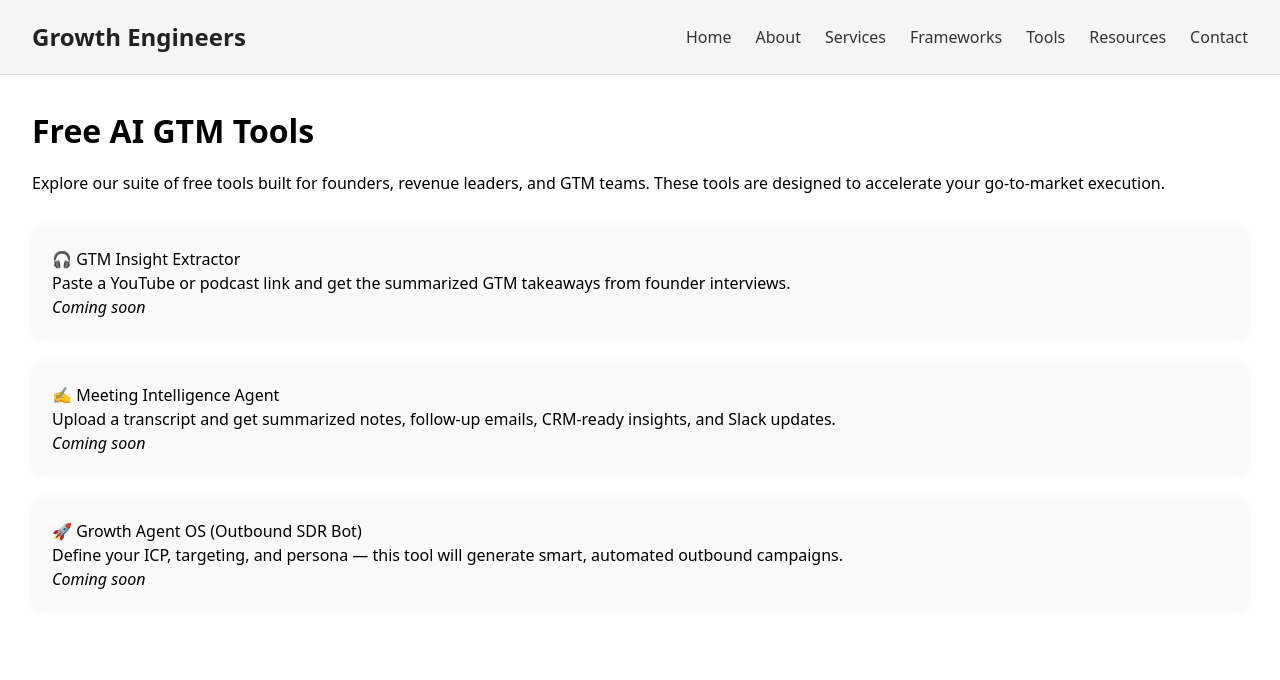
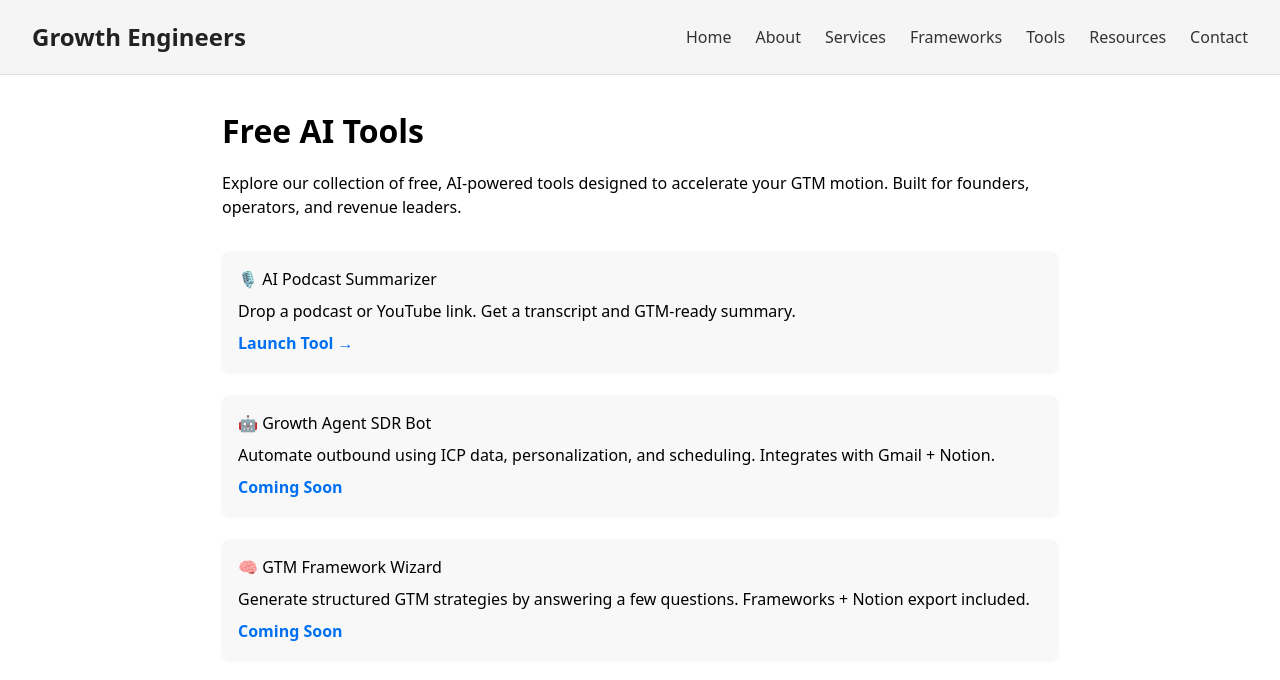
Before and after one commit to sameerjoshy/newwebsite, a React (Vite) app: page /tools in a window 1280 px wide. Shown: the top 680 px of the page. Built offline with nearby package versions, Linux system fonts and the light colour scheme.

Commit message:
Update Tools.jsx

```diff
--- a/src/pages/Tools.jsx
+++ b/src/pages/Tools.jsx
@@ -2,38 +2,52 @@ import React from 'react'
 
 export default function Tools() {
   return (
-    <div style={{ padding: '2rem' }}>
-      <h1 style={{ fontSize: '2rem', fontWeight: 'bold', marginBottom: '1rem' }}>Free AI GTM Tools</h1>
+    <div style={{ padding: '2rem', maxWidth: '900px', margin: '0 auto' }}>
+      <h1 style={{ fontSize: '2rem', fontWeight: 'bold', marginBottom: '1rem' }}>
+        Free AI Tools
+      </h1>
       <p style={{ marginBottom: '2rem' }}>
-        Explore our suite of free tools built for founders, revenue leaders, and GTM teams. These tools are designed to accelerate your go-to-market execution.
+        Explore our collection of free, AI-powered tools designed to accelerate your GTM motion. Built for founders, operators, and revenue leaders.
       </p>
 
-      <div style={{ display: 'grid', gap: '1.5rem' }}>
-        <div style={cardStyle}>
-          <h2>🎧 GTM Insight Extractor</h2>
-          <p>Paste a YouTube or podcast link and get the summarized GTM takeaways from founder interviews.</p>
-          <p><i>Coming soon</i></p>
-        </div>
+      <ul style={{ listStyle: 'none', paddingLeft: 0, display: 'flex', flexDirection: 'column', gap: '1.5rem' }}>
+        <li style={toolStyle}>
+          <h3 style={{ margin: 0 }}>🎙️ AI Podcast Summarizer</h3>
+          <p style={{ margin: '0.5rem 0' }}>
+            Drop a podcast or YouTube link. Get a transcript and GTM-ready summary.
+          </p>
+          <a href="#" style={linkStyle}>Launch Tool →</a>
+        </li>
 
-        <div style={cardStyle}>
-          <h2>✍️ Meeting Intelligence Agent</h2>
-          <p>Upload a transcript and get summarized notes, follow-up emails, CRM-ready insights, and Slack updates.</p>
-          <p><i>Coming soon</i></p>
-        </div>
+        <li style={toolStyle}>
+          <h3 style={{ margin: 0 }}>🤖 Growth Agent SDR Bot</h3>
+          <p style={{ margin: '0.5rem 0' }}>
+            Automate outbound using ICP data, personalization, and scheduling. Integrates with Gmail + Notion.
+          </p>
+          <a href="#" style={linkStyle}>Coming Soon</a>
+        </li>
 
-        <div style={cardStyle}>
-          <h2>🚀 Growth Agent OS (Outbound SDR Bot)</h2>
-          <p>Define your ICP, targeting, and persona — this tool will generate smart, automated outbound campaigns.</p>
-          <p><i>Coming soon</i></p>
-        </div>
-      </div>
+        <li style={toolStyle}>
+          <h3 style={{ margin: 0 }}>🧠 GTM Framework Wizard</h3>
+          <p style={{ margin: '0.5rem 0' }}>
+            Generate structured GTM strategies by answering a few questions. Frameworks + Notion export included.
+          </p>
+          <a href="#" style={linkStyle}>Coming Soon</a>
+        </li>
+      </ul>
     </div>
   )
 }
 
-const cardStyle = {
-  padding: '1.25rem',
-  borderRadius: '0.75rem',
-  backgroundColor: '#f9f9f9',
-  boxShadow: '0 0 10px rgba(0,0,0,0.05)',
+const toolStyle = {
+  backgroundColor: '#f8f8f8',
+  padding: '1rem',
+  borderRadius: '0.5rem',
+  boxShadow: '0 2px 4px rgba(0,0,0,0.05)'
 }
+
+const linkStyle = {
+  textDecoration: 'none',
+  color: '#0070f3',
+  fontWeight: 'bold'
+}
```
